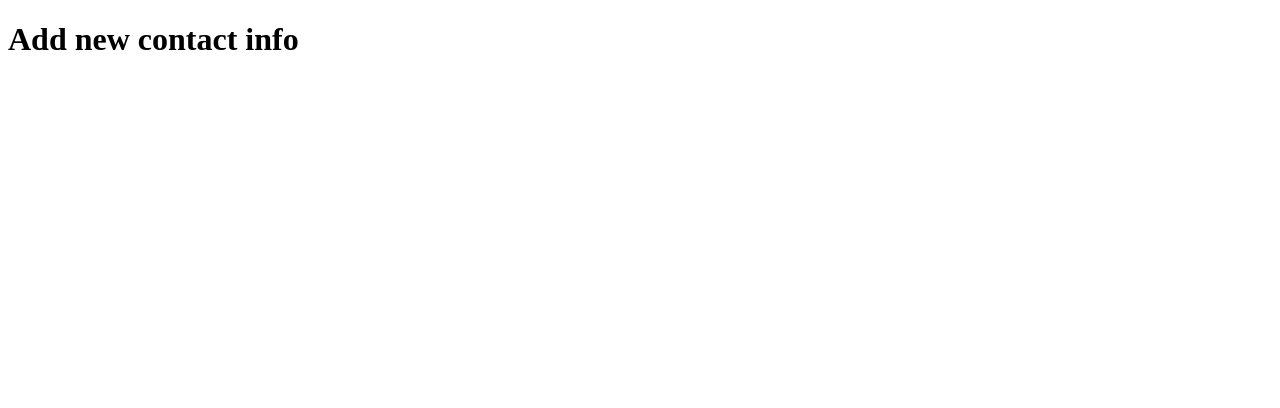
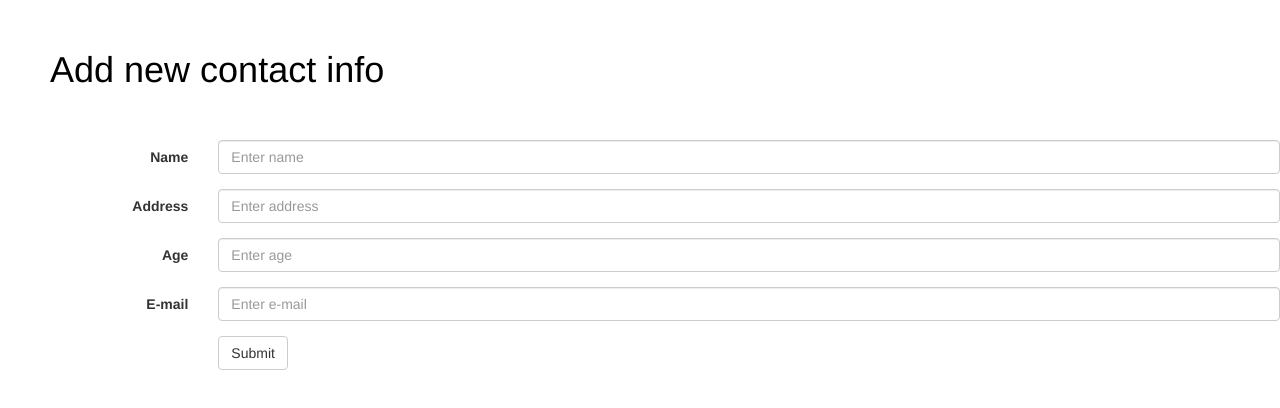
Before and after one commit to hartikap/HTML5View, a website: page Views/AddPerson.html in a window 1280 px wide. Drawn offline with Linux system fonts and the light colour scheme.

Commit message:
more stuff

```diff
--- a/Modules/person.js
+++ b/Modules/person.js
@@ -8,10 +8,14 @@ router.get('/', function(req,res){
     db.getAllPersons(req,res);
 });
 
+
+// Handle POST requests for /person context
 router.post('/', function(req,res){
+    db.saveNewPerson(req,res);
 });
 
 router.put('/', function(req,res){
+
 });
 
 router.delete('/', function(req,res){
--- a/Views/AddPerson.html
+++ b/Views/AddPerson.html
@@ -1,8 +1,52 @@
 <!doctype html>
 <html>
     <head>
+        <link href="/css/styles.css" type="text/css" rel="stylesheet"/>
+        <link href="/css/bootstrap.min.css" type="text/css" rel="stylesheet"/>
     </head>
     <body>
-        <h1> Add new contact info</h1>
+        <h1 class =  "heading1" > Add new contact info
+
+        </h1>
+
+        <form method="post" enctype = "application/json" action = "/persons" class="form-horizontal">
+
+            <div class="form-group">
+                <label for="inputName" class="col-sm-2 control-label">Name</label>
+                <div class="col-sm-10">
+                    <input type="text" class="form-control" name="name" placeholder="Enter name" required>
+                </div>
+            </div>
+
+            <div class="form-group">
+                <label for="inputAddress" class="col-sm-2 control-label">Address</label>
+                <div class="col-sm-10">
+                    <input type="text" class="form-control" name="address" placeholder="Enter address" required>
+                </div>
+            </div>
+
+            <div class="form-group">
+                <label for="inputAge" class="col-sm-2 control-label">Age</label>
+                <div class="col-sm-10">
+                    <input type="number" class="form-control" name="age" placeholder="Enter age" required>
+                </div>
+            </div>
+
+            <div class="form-group">
+                <label for="inputEmail" class="col-sm-2 control-label">E-mail</label>
+                <div class="col-sm-10">
+                    <input type="email" class="form-control" name="email" placeholder="Enter e-mail">
+                </div>
+            </div>
+
+            <div class="form-group">
+                <div class="col-sm-offset-2 col-sm-10">
+                    <button type="submit" class="btn btn-default">Submit</button>
+                </div>
+            </div>
+
+        </form>
+
+
     </body>
 </html>
--- a/css/styles.css
+++ b/css/styles.css
@@ -5,9 +5,14 @@ p{
 }
 
 footer p{
-    color: black;
+    color: green;
 }
 
+h1.heading1 {
+    margin: 50px;
+    color: black;
+
+}
 
 /*use class selector to define style for elements*/
 
@@ -27,5 +32,3 @@ footer p{
 #joku_tyyli{
     margin: 100px;
 }
-
-div p {
--- a/package.json
+++ b/package.json
@@ -17,6 +17,7 @@
   },
   "homepage": "https://github.com/hartikap/HTML5View#readme",
   "dependencies": {
+    "body-parser": "^1.14.1",
     "express": "^4.13.3",
     "mongoose": "^4.2.3"
   }
```
Also changed, not shown: Modules/database.js (+2 -5 lines), Modules/queries.js (+14 -0 lines), Views/index.html (+4 -2 lines), controllers/scripts.js (+49 -25 lines), index.js (+8 -1 lines).
